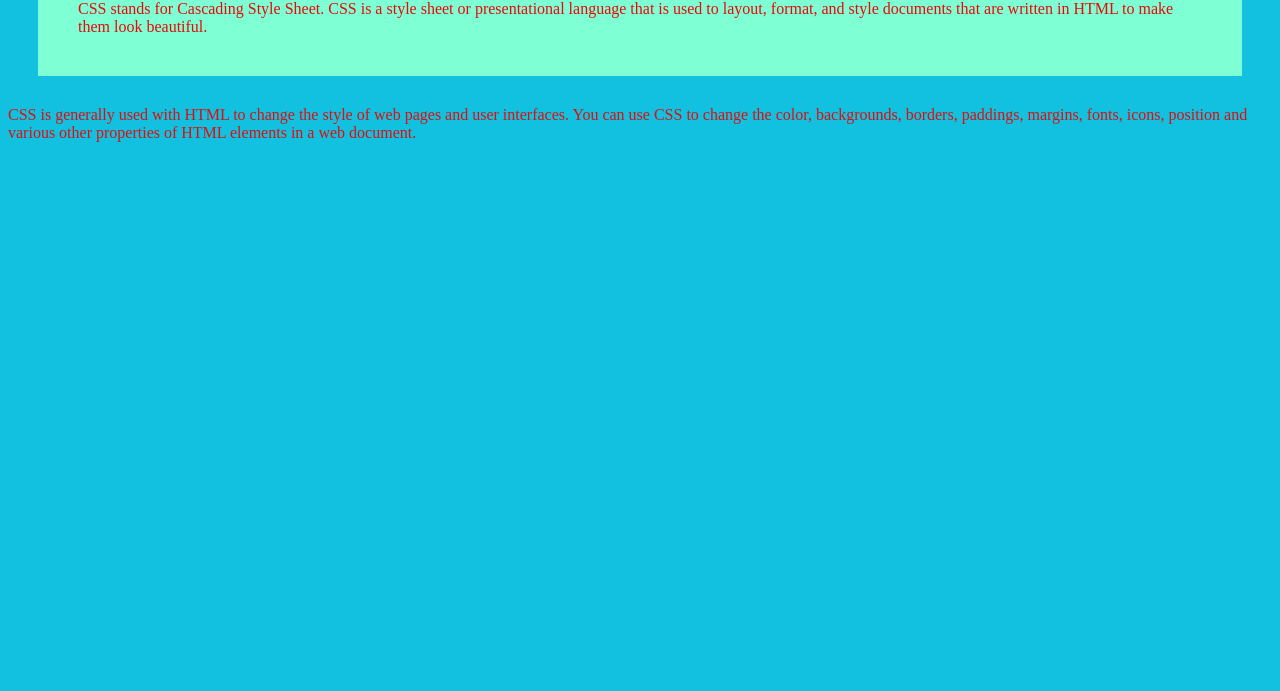
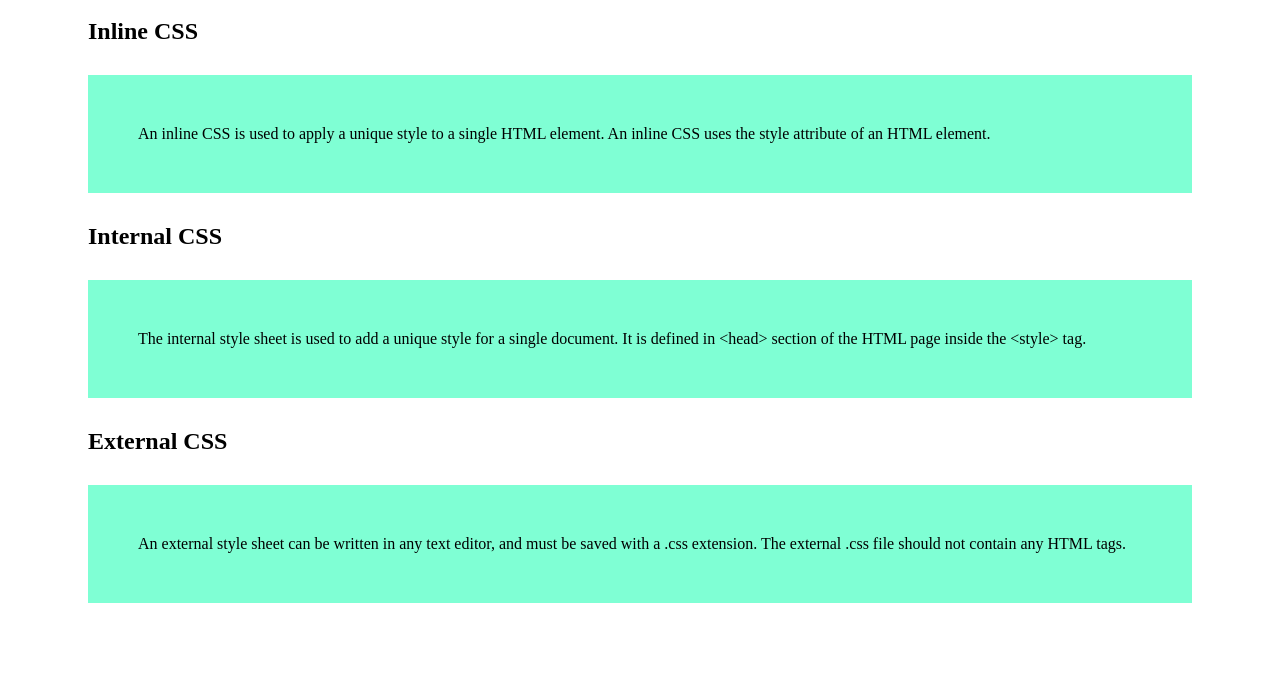
Before and after one commit to asifulkarimnabir/CSS_Codes, a plain HTML site: page index.html in a window 1280 px wide. Shown: the part 128-819 px from the top of the page. Drawn offline with Linux system fonts and the light colour scheme.

Commit message:
css links type

```diff
--- a/index.html
+++ b/index.html
@@ -6,32 +6,37 @@
     <link rel="stylesheet" href="./style.css" />
     <title>CSS_Codes</title>
     <style>
-      .internal {
-        color: #df0e0e;
+      #internal-css {
+        margin: 30px;
+      }
+      .internal-css {
+        background-color: #7fffd4;
+        padding: 50px;
+        margin: 30px;
       }
     </style>
   </head>
   <body>
     <h1>Cascading Style Sheet</h1>
     <!-- Inline CSS  -->
-    <p
-      style="
-        color: rgb(235, 7, 7);
-        background-color: aquamarine;
-        padding: 40px;
-        margin: 30px;
-      "
-    >
-      CSS stands for Cascading Style Sheet. CSS is a style sheet or
-      presentational language that is used to layout, format, and style
-      documents that are written in HTML to make them look beautiful.
+    <h2 style="margin: 30px">Inline CSS</h2>
+    <p style="background-color: #7fffd4; padding: 50px; margin: 30px">
+      An inline CSS is used to apply a unique style to a single HTML element. An
+      inline CSS uses the style attribute of an HTML element.
     </p>
     <!-- Internal CSS  -->
-    <p class="internal">
-      CSS is generally used with HTML to change the style of web pages and user
-      interfaces. You can use CSS to change the color, backgrounds, borders,
-      paddings, margins, fonts, icons, position and various other properties of
-      HTML elements in a web document.
+    <h2 id="internal-css">Internal CSS</h2>
+    <p class="internal-css">
+      The internal style sheet is used to add a unique style for a single
+      document. It is defined in &lt;head&gt; section of the HTML page inside
+      the &lt;style&gt; tag.
+    </p>
+    <!-- External CSS  -->
+    <h2 id="external-css">External CSS</h2>
+    <p class="external-css">
+      An external style sheet can be written in any text editor, and must be
+      saved with a .css extension. The external .css file should not contain any
+      HTML tags.
     </p>
   </body>
 </html>
--- a/style.css
+++ b/style.css
@@ -1,3 +1,11 @@
 body {
-  background: #12c1e0;
+  padding: 50px;
 }
+#external-css {
+  margin: 30px;
+}
+.external-css {
+  background-color: #7fffd4;
+  padding: 50px;
+  margin: 30px;
+}
```
